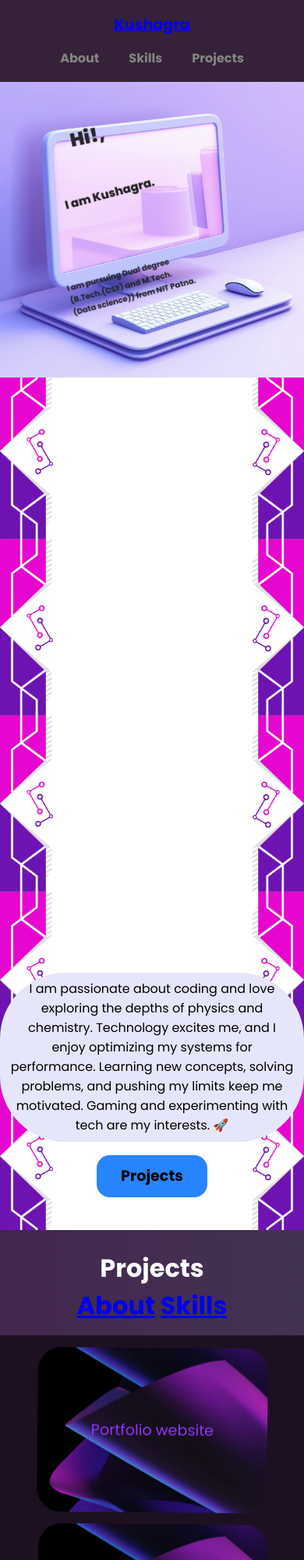
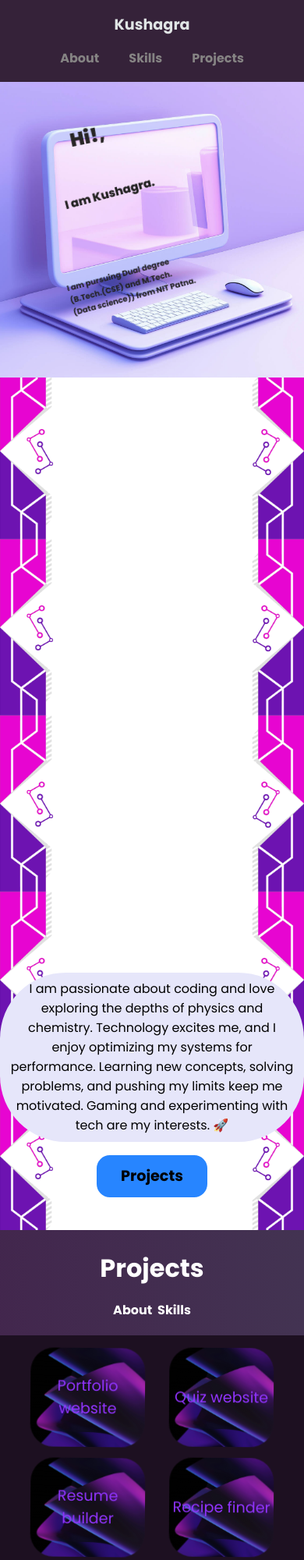
Before and after one commit to argahsuk/Portfolio, a plain HTML site: page index.html in a window 390 px wide. Shown: the top 2000 px of the page at 78% size. Drawn offline with Linux system fonts and the light colour scheme.

Commit message:
Update index.css

```diff
--- a/index.css
+++ b/index.css
@@ -15,7 +15,12 @@ header {
     height: 10vh;
 }
 
-header p {
+header a{
+    text-decoration: none;
+    color: inherit;
+}
+
+header p{
     display: inline;
     color: rgb(133, 131, 131);
     font-weight: bold;
@@ -596,6 +601,18 @@ footer img {
     height: 3vh;
 }
 
+/* the navigate part */
+.navigate a{
+    font-size:medium ;
+    text-decoration: none;
+    color:white;
+}
+
+
+
+
+
+
 /* responsive */
 @media (max-width: 1200px) {
     #intro {
@@ -793,12 +810,13 @@ footer img {
         font-size: 10px;
     }
     #projects {
-        grid-template-columns: auto;
+        grid-template-columns: auto auto;
         padding: 4vw 8vw;
     }
     .project-item {
         width: 90%;
         margin: auto;
+        height: 15vh;
     }
     #skills {
         grid-template-columns: auto;
```
